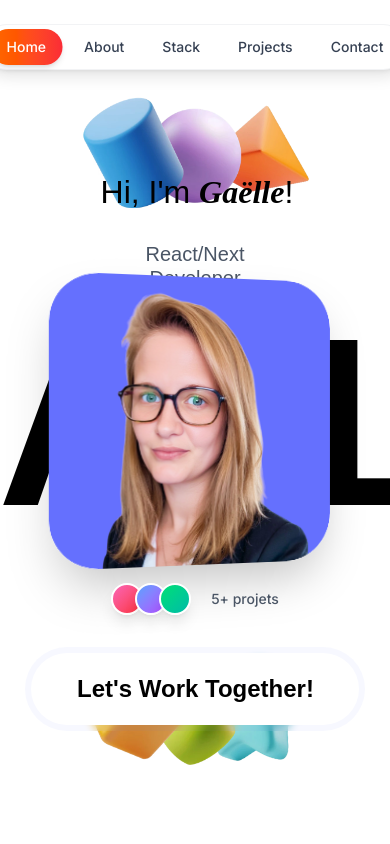
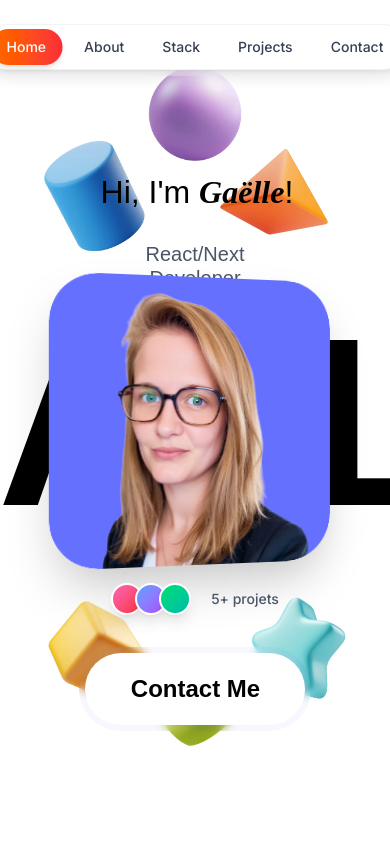
Before and after one commit to GaelleB/mon-portfolio-next, a Next.js app: page / in a window 390 px wide. Shown: the top 844 px of the page. Built offline with nearby package versions, Linux system fonts and the light colour scheme.

Commit message:
ajustmeent objets 3D + changement du bouton en mobile

```diff
--- a/src/app/components/Hero.tsx
+++ b/src/app/components/Hero.tsx
@@ -424,7 +424,8 @@ export default function Hero() {
                             {/* Calque 2 : contenu blanc par-dessus */}
                             <div className="glass-foreground-button">
                                 <span className="cta-button-text-glass">
-                                    Let&apos;s Work Together!
+                                    <span className="hidden md:inline">Let&apos;s Work Together!</span>
+                                    <span className="md:hidden">Contact Me</span>
                                 </span>
                                 <span className="cta-button-icon-glass">
                                     ↓
--- a/src/app/globals.css
+++ b/src/app/globals.css
@@ -40,8 +40,8 @@
   /* Pyramide orange - top-left desktop, top-right mobile */
   @media (max-width: 767px) {
     position: fixed !important;
-    top: 10% !important;
-    right: 15% !important;
+    top: 15% !important;
+    right: 10% !important;
     left: auto !important;
     bottom: auto !important;
     z-index: 20 !important;
@@ -56,7 +56,7 @@
   /* Sphère violette - left desktop, top-center mobile */
   @media (max-width: 767px) {
     position: fixed !important;
-    top: 10% !important;
+    top: 5% !important;
     left: 50% !important;
     right: auto !important;
     bottom: auto !important;
@@ -73,8 +73,8 @@
   /* Cylindre bleu - bottom-left desktop, top-left mobile */
   @media (max-width: 767px) {
     position: fixed !important;
-    top: 10% !important;
-    left: 15% !important;
+    top: 15% !important;
+    left: 5% !important;
     right: auto !important;
     bottom: auto !important;
     z-index: 20 !important;
@@ -89,9 +89,9 @@
   /* Étoile turquoise - top-right desktop, bottom-right mobile */
   @media (max-width: 767px) {
     position: fixed !important;
-    top: auto !important;
-    bottom: 5% !important;
-    right: 15% !important;
+    top: 70% !important;
+    bottom: auto !important;
+    right: 5% !important;
     left: auto !important;
     z-index: 20 !important;
   }
@@ -105,8 +105,8 @@
   /* Cube vert - right desktop, bottom-center mobile */
   @media (max-width: 767px) {
     position: fixed !important;
-    top: auto !important;
-    bottom: 5% !important;
+    top: 75% !important;
+    bottom: auto !important;
     left: 50% !important;
     right: auto !important;
     transform: translateX(-50%) !important;
@@ -122,9 +122,9 @@
   /* Cube jaune - bottom-right desktop, bottom-left mobile */
   @media (max-width: 767px) {
     position: fixed !important;
-    top: auto !important;
-    bottom: 5% !important;
-    left: 15% !important;
+    top: 70% !important;
+    bottom: auto !important;
+    left: 5% !important;
     right: auto !important;
     z-index: 20 !important;
   }
```
